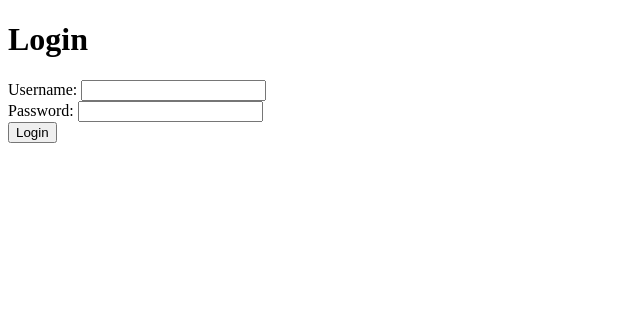
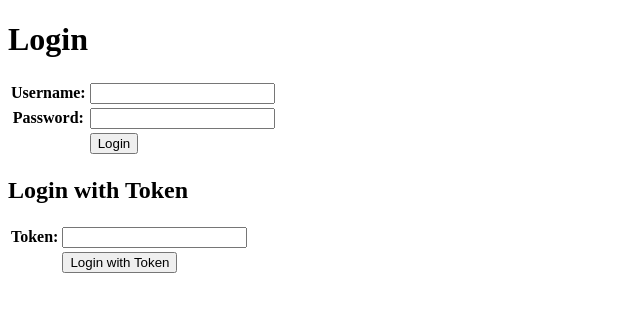
Before and after one commit to Flight3R/file_server, a Flask app: page /login in a window 1280 px wide. Shown: the top 312 px of the page, without its empty margins (0-640 px from the left). Run offline with Flask 3, Linux system fonts and the light colour scheme; parts of the project's set-up code (start-up, migrations or seed data) failed here and were passed over.

Commit message:
Added tokens
Generate, login, remove

```diff
--- a/src/server.py
+++ b/src/server.py
@@ -1,6 +1,7 @@
 from flask import Flask, render_template, request, redirect, url_for, send_from_directory, session
 from logger import logger
 from load_credentials import get_key, get_username_and_password
+import random
 import os
 
 app = Flask(__name__)
@@ -9,19 +10,26 @@ app.secret_key = get_key('app_key')
 credentials = get_username_and_password('credentials')
 USERNAME = credentials['USERNAME']
 PASSWORD = credentials['PASSWORD']
-
 CONTENT_FOLDER = 'content'
 
-def is_user_authenticated():
+generated_tokens = []
+
+logger.info('Server started')
+
+
+def authenticated_user():
     return session.get('authenticated', False)
+
 
 @app.route('/')
 def index():
-    if not is_user_authenticated():
+    if not authenticated_user():
+        user_ip = "->".join(request.access_route)
+        logger.info(f'Site visited by {user_ip}')
         return redirect(url_for('login'))
+    file_list = os.listdir(CONTENT_FOLDER)
+    return render_template('index.html', files=file_list, generated_tokens=generated_tokens)
 
-    file_list = os.listdir(CONTENT_FOLDER)
-    return render_template('index.html', files=file_list)
 
 @app.route('/login', methods=['GET', 'POST'])
 def login():
@@ -29,19 +37,37 @@ def login():
         username = request.form['username']
         password = request.form['password']
 
+        user_ip ="->".join(request.access_route)
         if username == USERNAME and password == PASSWORD:
-            session['authenticated'] = True
-            user_ip = request.remote_addr
-            logger.info(f'Login successfull from {user_ip}')
+            session['authenticated'] = 'admin'
+            logger.info(f'Login succeeded by {user_ip}')
             return redirect(url_for('index'))
         else:
+            logger.warning(f'Login with {username}:{password} failed by {user_ip}')
             return render_template('login.html', error='Invalid credentials')
 
     return render_template('login.html', error=None)
 
+
+@app.route('/login_with_token', methods=['POST'])
+def login_with_token():
+    token_to_use = request.form.get('token')
+    user_ip ="->".join(request.access_route)
+
+    if token_to_use and token_to_use in generated_tokens:
+        generated_tokens.remove(token_to_use)
+        session['authenticated'] = token_to_use
+        logger.info(f'Login with token {token_to_use} succeeded by {user_ip}')
+
+        return redirect(url_for('index'))
+
+    logger.warning(f'Login with token {token_to_use} failed by {user_ip}')
+    return render_template('login.html', token_error='Invalid token')
+
+
 @app.route('/upload', methods=['POST'])
 def upload_file():
-    if not is_user_authenticated():
+    if not authenticated_user():
         return redirect(url_for('login'))
 
     if 'file' not in request.files:
@@ -54,23 +80,58 @@ def upload_file():
 
     if file:
         file.save(os.path.join(CONTENT_FOLDER, file.filename))
-        user_ip = request.remote_addr
-        logger.info(f'File "{file.filename}" uploaded by {user_ip}.')
+        user_ip ="->".join(request.access_route)
+        logger.info(f'File {file.filename} uploaded by {authenticated_user()} ({user_ip})')
         return redirect(url_for('index'))
+
 
 @app.route('/download/<filename>')
 def download_file(filename):
-    if not is_user_authenticated():
+    if not authenticated_user():
         return redirect(url_for('login'))
 
-    user_ip = request.remote_addr
-    logger.info(f'File "{filename}" downloaded by {user_ip}.')
+    user_ip ="->".join(request.access_route)
+    logger.info(f'File {filename} downloaded by {authenticated_user()} ({user_ip})')
     return send_from_directory(CONTENT_FOLDER, filename)
+
+
+@app.route('/generate_token')
+def generate_token():
+    if authenticated_user() != 'admin':
+        return redirect(url_for('login'))
+
+    random_number = random.randint(0, 9999)
+    token = f"{random_number:04d}"
+    generated_tokens.append(token)
+
+    user_ip ="->".join(request.access_route)
+    logger.info(f'Token {token} generated by {authenticated_user()} ({user_ip})')
+
+    return redirect(url_for('index'))
+
+
+@app.route('/remove_token/<token_to_remove>')
+def remove_token(token_to_remove):
+    if authenticated_user() != 'admin':
+        return redirect(url_for('login'))
+
+    try:
+        generated_tokens.remove(token_to_remove)
+        user_ip ="->".join(request.access_route)
+        logger.info(f'Token {token_to_remove} removed by {authenticated_user()} ({user_ip})')
+    except ValueError:
+        pass
+    return redirect(url_for('index'))
+
+
 
 @app.route('/logout')
 def logout():
+    user_ip ="->".join(request.access_route)
+    logger.info(f'Session terminated by {authenticated_user()} ({user_ip})')
     session.pop('authenticated', None)
     return redirect(url_for('login'))
 
+
 if __name__ == '__main__':
     app.run(host='0.0.0.0', port=5000)
--- a/src/templates/login.html
+++ b/src/templates/login.html
@@ -11,11 +11,59 @@
         <p style="color: red;">{{ error }}</p>
     {% endif %}
     <form action="/login" method="post">
-        <label for="username">Username:</label>
-        <input type="text" id="username" name="username" required><br>
-        <label for="password">Password:</label>
-        <input type="password" id="password" name="password" required><br>
-        <input type="submit" value="Login">
+        <table style="border: 0;">
+            <tbody>
+                <tr>
+                    <th>
+                        <label for="username">Username:</label>
+                    </th>
+                    <td>
+                        <input type="text" tabindex="1" id="username" name="username" required><br>
+                    </td>
+                </tr>
+                <tr>
+                    <th>
+                        <label for="password">Password:  </label>
+                    </th>
+                    <td>
+                        <input type="password" tabindex="2" id="password" name="password" required><br>
+                    </td>
+                </tr>
+                <tr>
+                    <td>
+                    </td>
+                    <td>
+                        <input type="submit" value="Login">
+                    </td>
+                </tr>
+            </tbody>
+        </table>
+    </form>
+
+    <h2>Login with Token</h2>
+    {% if token_error %}
+    <p style="color: red;">{{ token_error }}</p>
+    {% endif %}
+    <form action="/login_with_token" method="post">
+        <table style="border: 0;">
+            <tbody>
+                <tr>
+                    <th>
+                        <label for="username">Token:</label>
+                    </th>
+                    <td>
+                        <input type="text" id="token" name="token" required><br>
+                    </td>
+                </tr>
+                <tr>
+                    <td>
+                    </td>
+                    <td>
+                        <input type="submit" value="Login with Token">
+                    </td>
+                </tr>
+            </tbody>
+        </table>
     </form>
 </body>
 </html>
```
Also changed, not shown: src/templates/index.html (+15 -1 lines).
